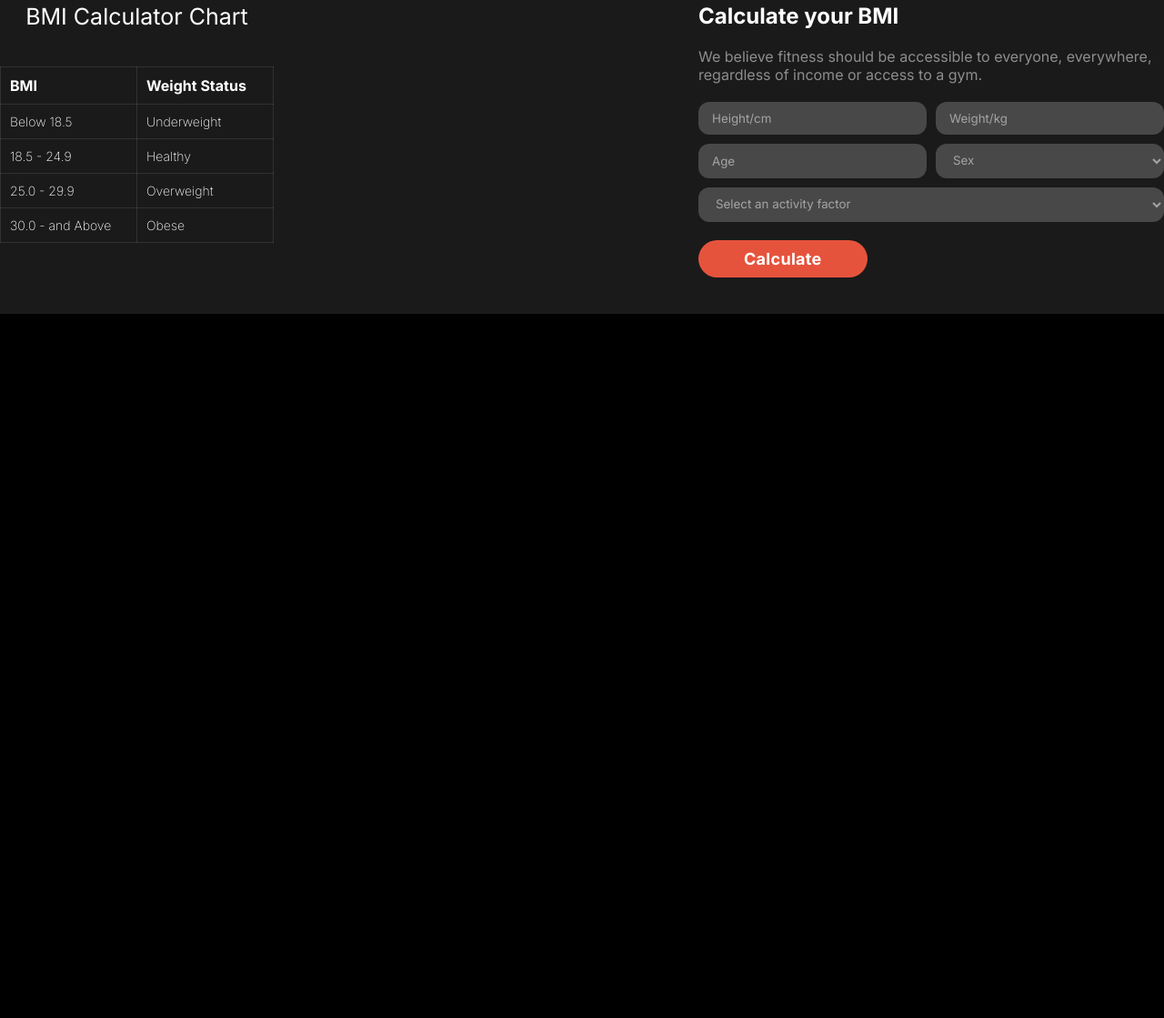
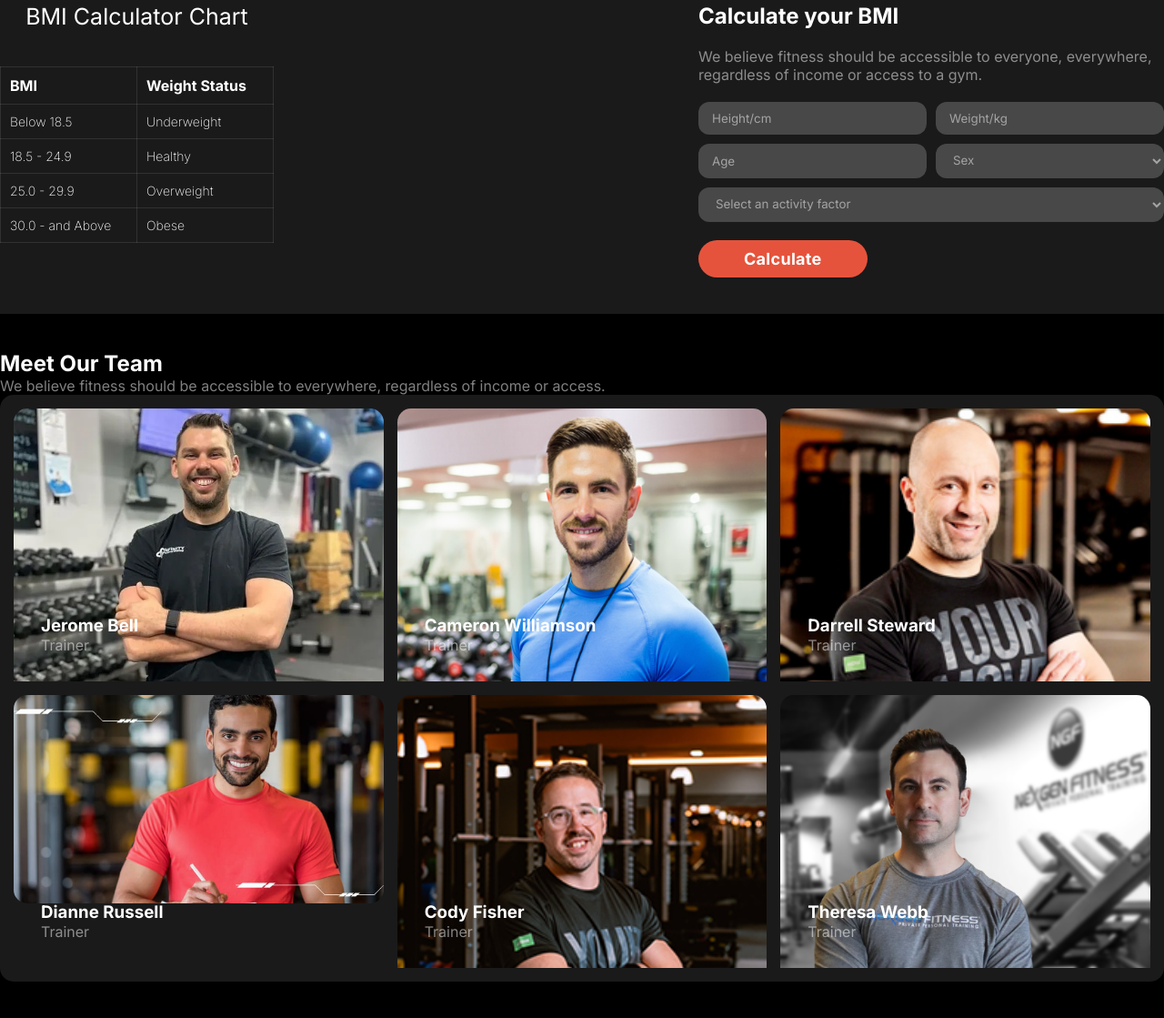
Before and after one commit to SajmulHossain/ph-assignment-2, a plain HTML site: page index.html in a window 1280 px wide. Shown: the part 1909-3028 px from the top of the page at 91% size. Before the commit the page ends 2254 px from the top, so only its background shows below. Drawn offline with Linux system fonts and the light colour scheme.

Commit message:
mmet section touched

```diff
--- a/index.html
+++ b/index.html
@@ -118,6 +118,7 @@
         </section>
         <!-- run section end -->
 
+        <!-- calculator section start -->
         <section class="calculator">
 
             <div class="calc-header">
@@ -186,6 +187,77 @@
                 </div>
             </div>
         </section>
+        <!-- calculator section end -->
+
+        <section class="meet">
+            <div class="meet-head">
+                <h2>Meet Our Team</h2>
+                <p>We believe fitness should be accessible to everywhere, regardless of income or access.</p>
+            </div>
+
+            <div class="meet-container">
+                <div class="trainer-container">
+                    <div class="trainer-img">
+                        <img src="image/trainer1.png" alt="This is a trainer image">
+                    </div>
+
+                    <div class="trainer-name">
+                        <h3>Jerome Bell</h3>
+                        <p>Trainer</p>
+                    </div>
+                </div>
+                <div class="trainer-container">
+                    <div class="trainer-img">
+                        <img src="image/trainer2.png" alt="This is a trainer image">
+                    </div>
+
+                    <div class="trainer-name">
+                        <h3>Cameron Williamson</h3>
+                        <p>Trainer</p>
+                    </div>
+                </div>
+                <div class="trainer-container">
+                    <div class="trainer-img">
+                        <img src="image/trainer3.png" alt="This is a trainer image">
+                    </div>
+
+                    <div class="trainer-name">
+                        <h3>Darrell Steward</h3>
+                        <p>Trainer</p>
+                    </div>
+                </div>
+                <div class="trainer-container">
+                    <div class="trainer-img">
+                        <img src="image/trainer4.png" alt="This is a trainer image">
+                    </div>
+
+                    <div class="trainer-name">
+                        <h3>Dianne Russell</h3>
+                        <p>Trainer</p>
+                    </div>
+                </div>
+                <div class="trainer-container">
+                    <div class="trainer-img">
+                        <img src="image/trainer5.png" alt="This is a trainer image">
+                    </div>
+
+                    <div class="trainer-name">
+                        <h3>Cody Fisher</h3>
+                        <p>Trainer</p>
+                    </div>
+                </div>
+                <div class="trainer-container">
+                    <div class="trainer-img">
+                        <img src="image/trainer6.png" alt="This is a trainer image">
+                    </div>
+
+                    <div class="trainer-name">
+                        <h3>Theresa Webb</h3>
+                        <p>Trainer</p>
+                    </div>
+                </div>
+            </div>
+        </section>
     </main>
     <!-- main section end -->
 
--- a/style/style.css
+++ b/style/style.css
@@ -402,4 +402,41 @@ th {
 }
 /* calculator section end */
 
+/* meet section start */
+.meet {
+    max-width: 1280px;
+    margin: 40px auto;
+}
+
+.meet-container {
+    display: grid;
+    grid-template-columns: repeat(3,1fr);
+    grid-template-rows: repeat(2, 300px);
+    gap: 15px;
+    padding: 15px;
+    border-radius: 15px;
+    background-color: rgba(255, 255, 255, 0.1);
+    object-fit: cover;
+}
+
+.trainer-container {
+    position: relative;
+    overflow: hidden;
+    object-fit: cover;
+}
+
+.trainer-name {
+    position: absolute;
+    bottom: 30px;
+    left: 30px;
+}
+
+.trainer-img img {
+    width: 100%;
+    height: 100%;
+    object-fit: cover;
+    border-radius: 15px;
+}
+/* meet section end */
+
 /* main section end */
```
Lines whose indentation alone changed are shown as unchanged.
